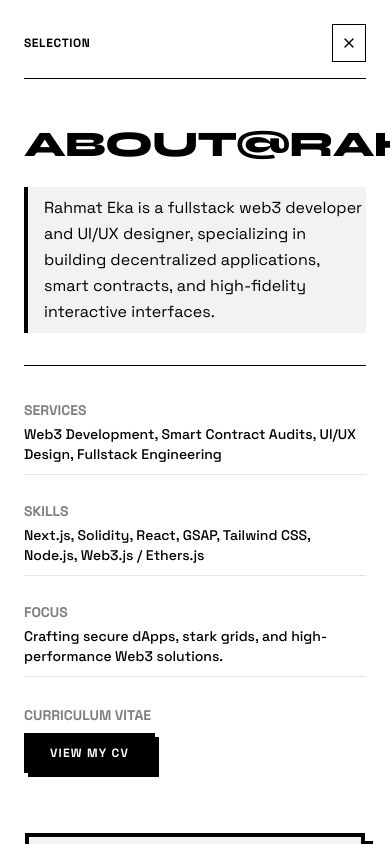
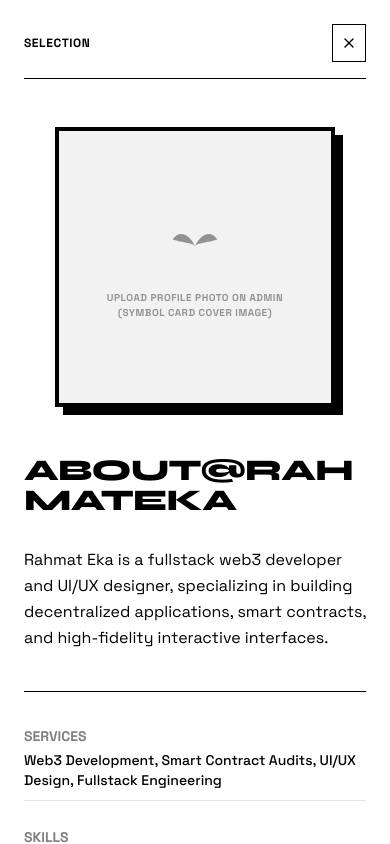
Before and after one commit to rhmatzeka/Show, a Next.js app: page / in a window 390 px wide. Both pictures are taken after a click on the button "About". Built offline with nearby package versions, Linux system fonts and the light colour scheme; no server answers.

Commit message:
fix: restore mobile about page layout flex order and fix horizontal scroll bug

```diff
--- a/app/page.tsx
+++ b/app/page.tsx
@@ -1130,9 +1130,9 @@ export default function HomePage() {
 
       {/* 5. Custom Full Screen Reveal Overlays (About & Contact) */}
       {activeOverlay && (
-        <div className="fixed inset-0 z-50 flex bg-white select-text overflow-y-auto w-screen h-screen">
+        <div className="fixed inset-0 z-50 flex bg-white select-text overflow-y-auto w-full h-screen">
           {/* Main Content Node */}
-          <div className="w-full min-h-screen p-6 md:p-12 pb-24 md:pb-16 flex flex-col justify-between relative z-10 overlay-content-node transition-opacity duration-75">
+          <div className="w-full min-h-screen p-6 md:p-12 pb-24 md:pb-16 flex flex-col justify-between relative z-10 overlay-content-node transition-opacity duration-75 max-w-full overflow-x-hidden">
             {/* Header row */}
             <div className="flex justify-between items-center pb-4 border-b border-black">
               <span className="font-sans font-bold uppercase tracking-wider text-xs md:text-sm">
@@ -1147,20 +1147,46 @@ export default function HomePage() {
             </div>
 
             {activeOverlay === "about" ? (
-              <div className="grid grid-cols-1 lg:grid-cols-12 gap-12 my-auto py-12 items-center">
+              <div className="flex flex-col lg:grid lg:grid-cols-12 gap-12 my-auto py-12 items-center w-full max-w-full">
+                {/* Profile Picture (Top on mobile, Right column on desktop) */}
+                <div className="order-first lg:order-last lg:col-span-5 flex justify-center items-center w-full">
+                  <div className="w-full max-w-[280px] md:max-w-[340px] aspect-square relative border-4 border-black bg-black/5 overflow-hidden shadow-[8px_8px_0px_0px_rgba(0,0,0,1)]">
+                    {/* Render custom upload or fallback */}
+                    {projects.find(p => p.slug === "symbol-card")?.images?.length ? (
+                      <Image
+                        src={projects.find(p => p.slug === "symbol-card")?.images?.[0]?.url || ""}
+                        alt="Rahmat Eka Profile Picture"
+                        fill
+                        className="object-cover grayscale contrast-110 hover:grayscale-0 transition-all duration-500 ease-in-out"
+                        sizes="(max-width: 768px) 100vw, 340px"
+                      />
+                    ) : (
+                      <div className="w-full h-full flex flex-col justify-center items-center p-6 text-center">
+                        <svg className="w-16 h-16 text-black/40 mb-3" viewBox="0 0 100 100" fill="currentColor">
+                          <path d="M50 50 C40 30, 25 25, 15 40 C30 45, 45 45, 50 50 Z" />
+                          <path d="M50 50 C60 30, 75 25, 85 40 C70 45, 55 45, 50 50 Z" />
+                        </svg>
+                        <span className="font-sans font-bold text-[10px] uppercase text-black/40 tracking-wider">
+                          Upload profile photo on Admin (Symbol Card cover image)
+                        </span>
+                      </div>
+                    )}
+                  </div>
+                </div>
+
                 {/* Left Column: Bio Details (7 Cols) */}
-                <div className="lg:col-span-7 space-y-8 pr-0 lg:pr-8">
+                <div className="lg:col-span-7 space-y-8 pr-0 lg:pr-8 w-full">
                   <div className="space-y-6">
-                    <h1 className="text-4xl md:text-5xl font-black font-display uppercase tracking-tight leading-none text-black">
+                    <h1 className="text-3xl md:text-5xl font-black font-display uppercase tracking-tight leading-none text-black break-words">
                       ABOUT@RAHMATEKA
                     </h1>
 
-                    <p className="font-sans text-base md:text-lg leading-relaxed text-black font-normal border-l-4 border-black pl-4 py-2 bg-black/5">
+                    <p className="font-sans text-base md:text-lg leading-relaxed text-black font-normal py-2">
                       Rahmat Eka is a fullstack web3 developer and UI/UX designer, specializing in building decentralized applications, smart contracts, and high-fidelity interactive interfaces.
                     </p>
                   </div>
 
-                  <div className="space-y-4 pt-6 font-sans text-sm border-t border-black">
+                  <div className="space-y-4 pt-6 font-sans text-sm border-t border-black w-full">
                     <div className="grid grid-cols-1 sm:grid-cols-12 py-2.5 border-b border-black/10 gap-1 items-start">
                       <span className="font-bold uppercase text-black/50 sm:col-span-3">Services</span>
                       <span className="font-medium text-black sm:col-span-9">Web3 Development, Smart Contract Audits, UI/UX Design, Fullstack Engineering</span>
@@ -1186,32 +1212,6 @@ export default function HomePage() {
                         </a>
                       </div>
                     </div>
-                  </div>
-                </div>
-
-                {/* Right Column: Profile Picture (5 Cols) */}
-                <div className="lg:col-span-5 flex justify-center items-center">
-                  <div className="w-full max-w-[340px] aspect-square relative border-4 border-black bg-black/5 overflow-hidden shadow-[8px_8px_0px_0px_rgba(0,0,0,1)]">
-                    {/* Render custom upload or fallback */}
-                    {projects.find(p => p.slug === "symbol-card")?.images?.length ? (
-                      <Image
-                        src={projects.find(p => p.slug === "symbol-card")?.images?.[0]?.url || ""}
-                        alt="Rahmat Eka Profile Picture"
-                        fill
-                        className="object-cover grayscale contrast-110 hover:grayscale-0 transition-all duration-500 ease-in-out"
-                        sizes="(max-width: 768px) 100vw, 340px"
-                      />
-                    ) : (
-                      <div className="w-full h-full flex flex-col justify-center items-center p-6 text-center">
-                        <svg className="w-16 h-16 text-black/40 mb-3" viewBox="0 0 100 100" fill="currentColor">
-                          <path d="M50 50 C40 30, 25 25, 15 40 C30 45, 45 45, 50 50 Z" />
-                          <path d="M50 50 C60 30, 75 25, 85 40 C70 45, 55 45, 50 50 Z" />
-                        </svg>
-                        <span className="font-sans font-bold text-[10px] uppercase text-black/40 tracking-wider">
-                          Upload profile photo on Admin (Symbol Card cover image)
-                        </span>
-                      </div>
-                    )}
                   </div>
                 </div>
               </div>
```
